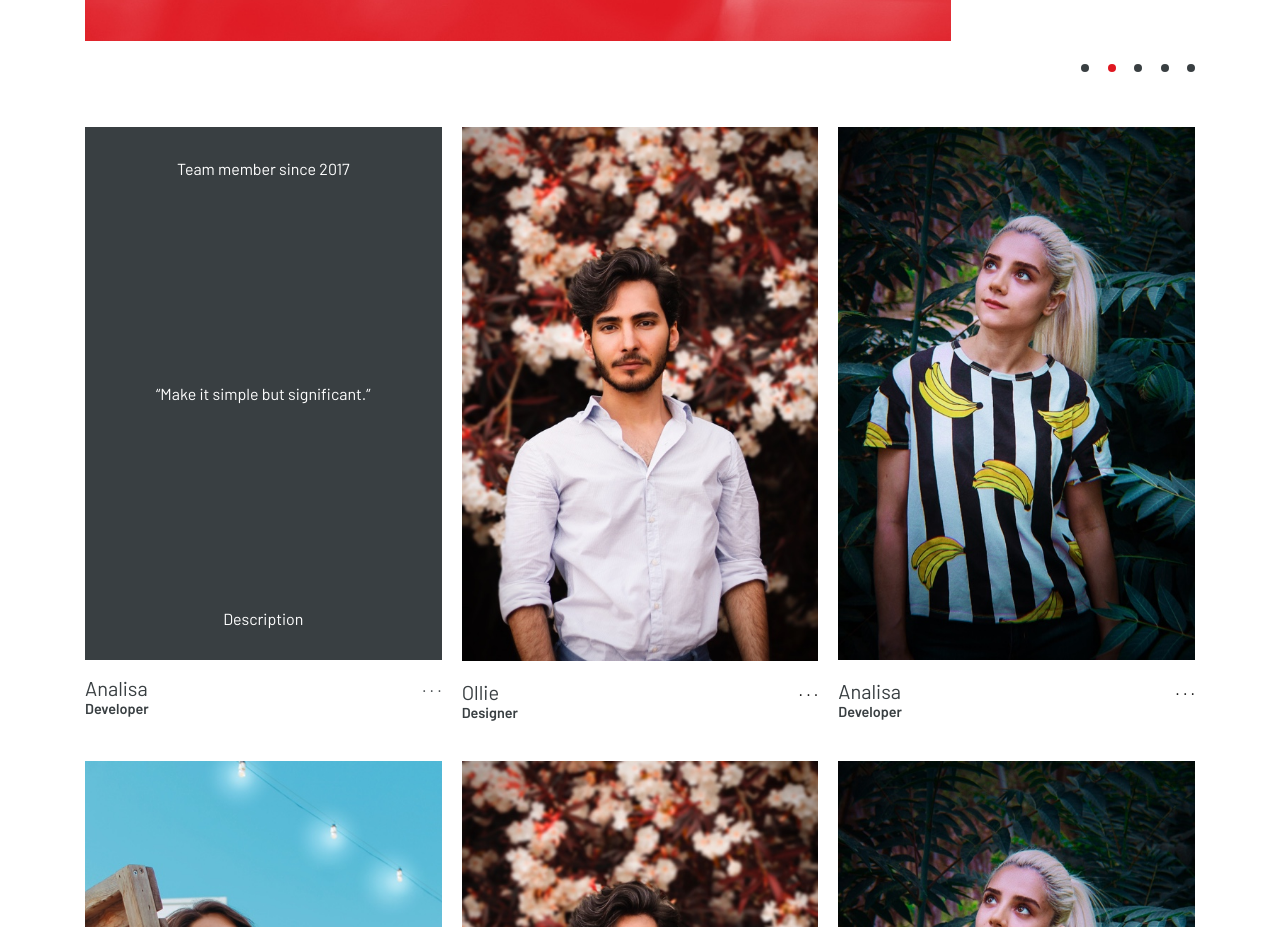
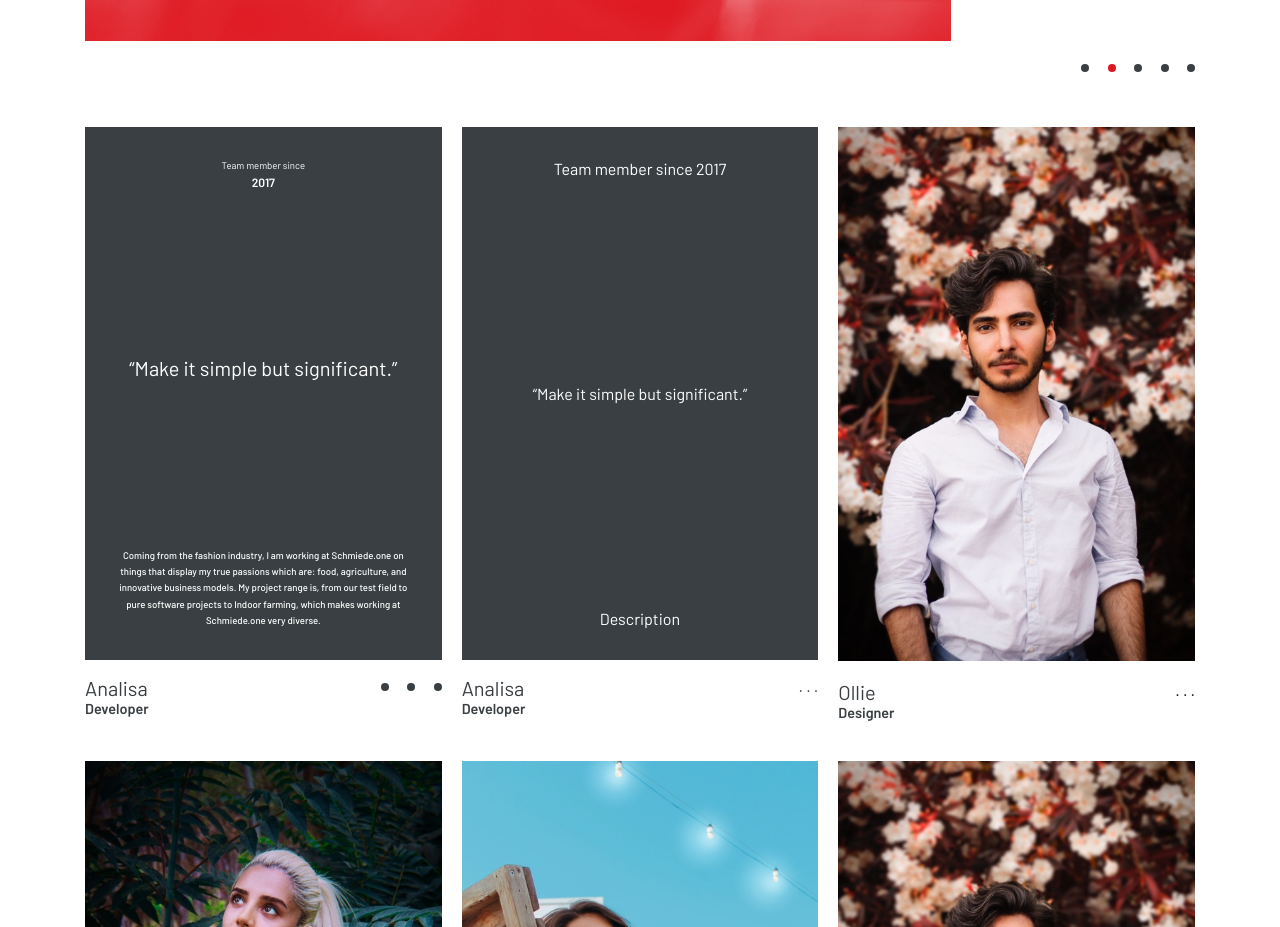
Before and after one commit to axlbert/schmiede-website-new, a Next.js app: page /about in a window 1280 px wide. Shown: the part 1400-2327 px from the top of the page. Built offline with nearby package versions, Linux system fonts and the light colour scheme.

Commit message:
init member card component

```diff
--- /dev/null
+++ b/components/member-card/index.js
@@ -0,0 +1,42 @@
+import React from 'react';
+
+import './member-card.css';
+import DotControls from '../dot-controls';
+
+export default function MemberCard() {
+  return (
+    <div className="Card">
+      <div className="Card-ImageWrapper">
+        <img className="Card-Image" src="/about/member-2.jpg" />
+        <div className="MemberCard-Professional Card-ImageOverlay Card-ImageOverlay_gray">
+          <header>
+            <div className="MemberCard-HeaderTextSmall">Team member since</div>
+            <div className="MemberCard-HeaderText">2017</div>
+          </header>
+          <div className="MemberCard-Quote">
+            “Make it simple but significant.”
+          </div>
+          <div className="MemberCard-Description">
+            Coming from the fashion industry, I am working at Schmiede.one
+            on things that display my true passions which are: food,
+            agriculture, and innovative business models.
+            My project range is, from our test field to pure software projects
+            to Indoor farming, which makes working at Schmiede.one very diverse.
+          </div>
+        </div>
+      </div>
+      <div
+        className="Card-Footer"
+        style={{ display: 'flex', justifyContent: 'space-between' }}
+      >
+        <div className="Card-Info">
+          <div className="Card-Title">Analisa</div>
+          <div className="Card-Subtitle">Developer</div>
+        </div>
+        <div style={{ paddingTop: '0.15rem' }}>
+          <DotControls length={3} />
+        </div>
+      </div>
+    </div>
+  );
+}
--- /dev/null
+++ b/components/member-card/member-card.css
@@ -0,0 +1,19 @@
+.MemberCard-Quote {
+  font-size: 1.25rem;
+}
+
+.MemberCard-Description {
+  font-size: .6rem;
+  font-weight: 500;
+  line-height: 1.7;
+}
+
+.MemberCard-HeaderText {
+  font-size: .75rem;
+  font-weight: 600;
+}
+.MemberCard-HeaderTextSmall {
+  margin-bottom: .25rem;
+  font-size: .6rem;
+  font-weight: 400;
+}
--- a/pages/about/index.js
+++ b/pages/about/index.js
@@ -4,6 +4,7 @@ import './about.css';
 import './culture-carousel.css';
 import Nav from '../../components/nav';
 import DotControls from '../../components/dot-controls';
+import MemberCard from '../../components/member-card';
 
 const headerStyle = {
   backgroundImage: 'url("/about.jpg")',
@@ -73,6 +74,7 @@ export default function About() {
         }}
       >
         <div className="Grid">
+          <MemberCard />
           <div className="Card">
             <div className="Card-ImageWrapper">
               <img className="Card-Image" src="/about/member-2.jpg" />
```
